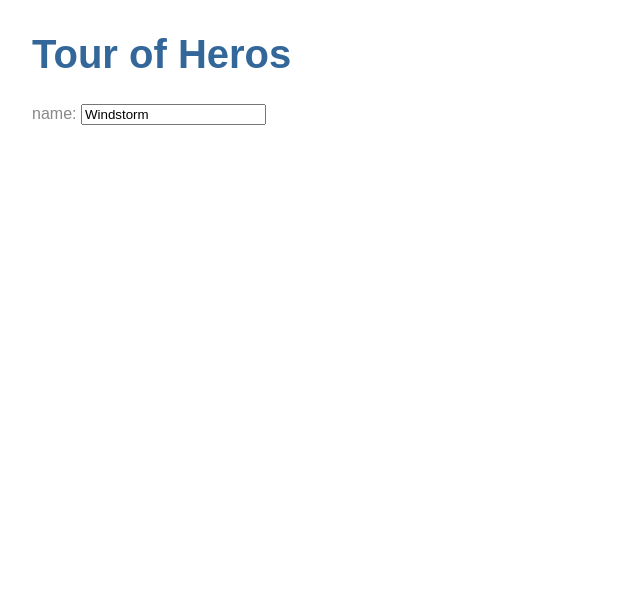
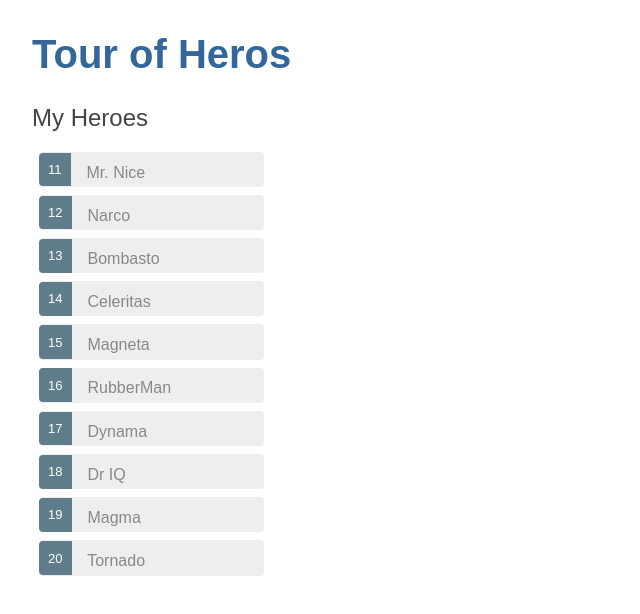
Before and after one commit to stephensamonte/Angular-First-App, an Angular app: page / in a window 1280 px wide. Shown: the top 614 px of the page, without its empty margins (0-640 px from the left). Built offline with nearby package versions, Linux system fonts and the light colour scheme.

Commit message:
Display List with Style
Changes:
- heroes.component.css added style
- heroes.component.html added layout for list and detail item to display
- heroes.component.ts added HEROES list property and onSelect(hero: Hero) mothod
- Created mock-heroes.ts which is mock data

```diff
--- a/src/app/heroes/heroes.component.css
+++ b/src/app/heroes/heroes.component.css
@@ -0,0 +1,48 @@
+/* HeroesComponent's private CSS styles */
+.selected {
+  background-color: #CFD8DC !important;
+  color: white;
+}
+.heroes {
+  margin: 0 0 2em 0;
+  list-style-type: none;
+  padding: 0;
+  width: 15em;
+}
+.heroes li {
+  cursor: pointer;
+  position: relative;
+  left: 0;
+  background-color: #EEE;
+  margin: .5em;
+  padding: .3em 0;
+  height: 1.6em;
+  border-radius: 4px;
+}
+.heroes li.selected:hover {
+  background-color: #BBD8DC !important;
+  color: white;
+}
+.heroes li:hover {
+  color: #607D8B;
+  background-color: #DDD;
+  left: .1em;
+}
+.heroes .text {
+  position: relative;
+  top: -3px;
+}
+.heroes .badge {
+  display: inline-block;
+  font-size: small;
+  color: white;
+  padding: 0.8em 0.7em 0 0.7em;
+  background-color: #607D8B;
+  line-height: 1em;
+  position: relative;
+  left: -1px;
+  top: -4px;
+  height: 1.8em;
+  margin-right: .8em;
+  border-radius: 4px 0 0 4px;
+}
--- a/src/app/heroes/heroes.component.html
+++ b/src/app/heroes/heroes.component.html
@@ -8,9 +8,56 @@
 <div><span>name: </span>{{hero.name}}</div> -->
 
 <!-- Two Way Binding. ngModel binds hero.name to textbox in both directions -->
-<div>
+<!-- <div>
   <label>name:
 
     <input [(ngModel)]="hero.name" placeholder="name">
   </label>
+</div> -->
+
+<!-- Heroes list -->
+<h2>My Heroes</h2>
+<ul class="heroes">
+
+<ul class="heroes">
+  <!--
+    The *ngFor is Angular's repeater directive.
+    It repeats the host element for each element in a list.
+    <li> is the host
+  -->
+
+  <!--
+    This is an example of Angular's event binding syntax.
+    The parentheses around click tell Angular to listen for the <li>
+    element's click event. When the user clicks in the <li>,
+    Angular executes the onSelect(hero) expression.
+  -->
+
+  <!--
+    onSelect() is a HeroesComponent method in the heros.component.ts
+  -->
+  <!--
+    The Angular class binding makes it easy to add and remove a
+    CSS class conditionally. Just add [class.some-css-class]="some-condition"
+    to the element you want to style.
+  -->
+  <li *ngFor="let hero of heroes"
+    [class.selected]="hero === selectedHero"
+    (click)="onSelect(hero)">
+    <span class="badge">{{hero.id}}</span> {{hero.name}}
+  </li>
+</ul>
+
+<!-- Show hero details if selectedHero is exists -->
+<div *ngIf="selectedHero">
+
+  <!-- display selected hero details -->
+  <h2>{{selectedHero.name | uppercase}} Details</h2>
+  <div><span>id: </span>{{selectedHero.id}}</div>
+  <div>
+    <label>name:
+      <input [(ngModel)]="selectedHero.name" placeholder="name">
+    </label>
+  </div>
+
 </div>
--- a/src/app/heroes/heroes.component.ts
+++ b/src/app/heroes/heroes.component.ts
@@ -2,6 +2,9 @@
 
 // importing Hero type
 import { Hero } from '../hero';
+
+// importing mockHeros
+import { HEROES } from '../mock-heroes';
 
 /** @Component is a decorator function that specifies the Angular metadata for the component. */
 @Component({
@@ -12,18 +15,32 @@
   // styleUrls— the location of the component's private CSS styles.
   styleUrls: ['./heroes.component.css']
 })
+
 export class HeroesComponent implements OnInit {
 
   // hero = 'Windstorm';
+
   // Object of type Hero named hero
-  hero: Hero = {
-    id: 1,
-    name: 'Windstorm'
-  };
+  // hero: Hero = {
+  //   id: 1,
+  //   name: 'Windstorm'
+  // };
+
+  // component property to expose MockHEROES array for binding data
+  heroes = HEROES;
+
+  // create selected hero property
+  selectedHero: Hero;
 
   constructor() { }
 
   ngOnInit() {
   }
 
+  // Function called when a hero in the list is selected
+  onSelect(hero: Hero): void {
+    // Set selected hero
+    this.selectedHero = hero;
+  }
+
 }
--- /dev/null
+++ b/src/app/mock-heroes.ts
@@ -0,0 +1,17 @@
+
+// import object type Hero
+import { Hero } from './hero';
+
+// List of object type Hero
+export const HEROES: Hero[] = [
+  { id: 11, name: 'Mr. Nice' },
+  { id: 12, name: 'Narco' },
+  { id: 13, name: 'Bombasto' },
+  { id: 14, name: 'Celeritas' },
+  { id: 15, name: 'Magneta' },
+  { id: 16, name: 'RubberMan' },
+  { id: 17, name: 'Dynama' },
+  { id: 18, name: 'Dr IQ' },
+  { id: 19, name: 'Magma' },
+  { id: 20, name: 'Tornado' }
+];
```
